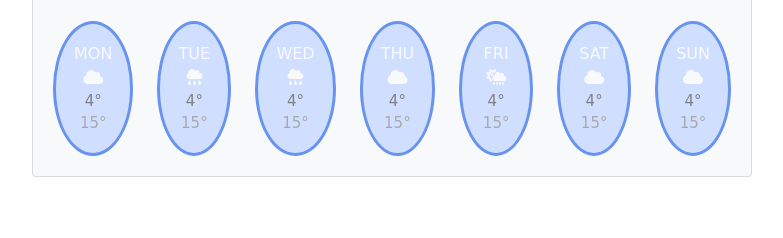
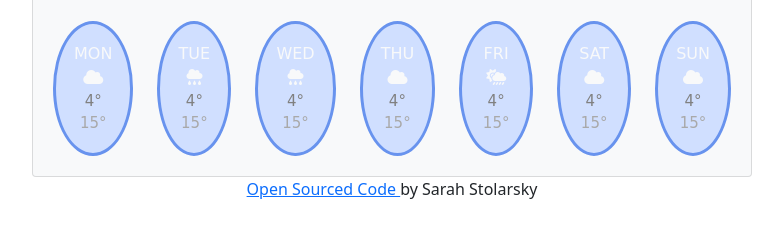
Before and after one commit to sarahstolarsky/SheCodes-weather, a plain HTML site: page index.html in a window 1280 px wide. Shown: the part 408-646 px from the top of the page, without its empty margins (248-1031 px from the left). Drawn offline with nearby package versions, Linux system fonts and the light colour scheme; a web font is replaced by a local one.

Commit message:
Add link to Git

```diff
--- a/index.html
+++ b/index.html
@@ -147,6 +147,11 @@
         </div>
       </div>
     </div>
+    <div class="openSource">
+      <a href="https://github.com/sarahstolarsky/SheCodes-weather"
+        >Open Sourced Code </a
+      >by Sarah Stolarsky
+    </div>
     <script src="src/script.js"></script>
   </body>
 </html>
--- a/src/style.css
+++ b/src/style.css
@@ -142,3 +142,7 @@
   border: solid 3px;
   border-color: #6893ee;
 }
+
+.openSource {
+  text-align: center;
+}
```
